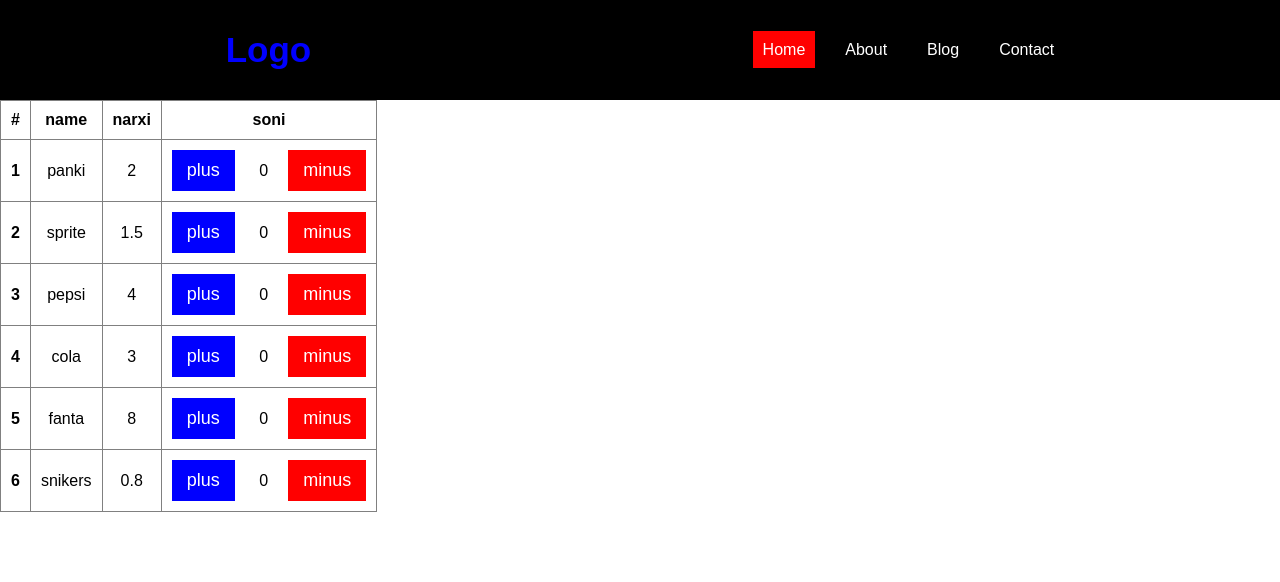
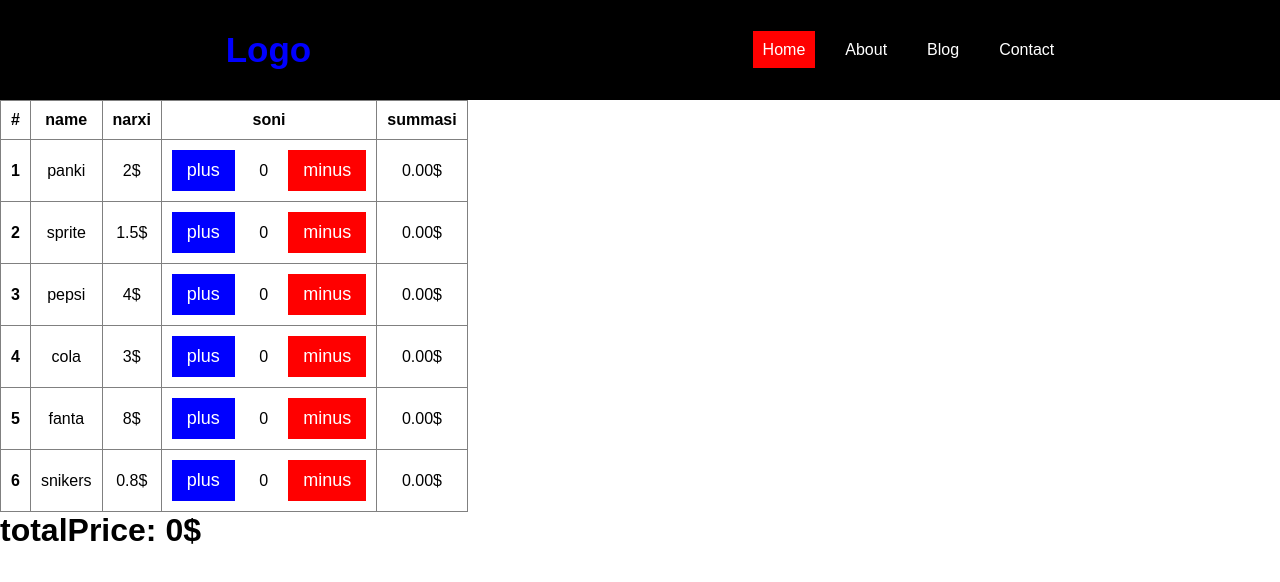
Before and after one commit to normirzayev/g_27-dars_react, a React (Create React App) app in the folder 2-dars/: page / in a window 1280 px wide. Shown: the top 582 px of the page. Built offline with nearby package versions, Linux system fonts and the light colour scheme.

Commit message:
array count up or down and total price

```diff
--- a/2-dars/src/page/Home.js
+++ b/2-dars/src/page/Home.js
@@ -41,6 +41,7 @@ function Home() {
             <th>name</th>
             <th>narxi</th>
             <th>soni</th>
+            <th>summasi</th>
           </tr>
         </thead>
         <tbody>
@@ -48,15 +49,17 @@ function Home() {
             <tr key={index}>
               <th> {index + 1} </th>
               <td> {val.name} </td>
-              <td> {val.narx} </td>
+              <td> {val.narx}$ </td>
               <td>
                 <button onClick={() => plusFunc(val)}>plus</button> {val.soni}
                 <button onClick={() => minusFunc(val)}>minus</button>
               </td>
+              <td> {(val.soni * val.narx).toFixed(2)}$ </td>
             </tr>
           ))}
         </tbody>
       </table>
+      <h1>totalPrice: {data.reduce((a, b) => a + b.soni * b.narx, 0)}$</h1>
     </>
   );
 }
```
